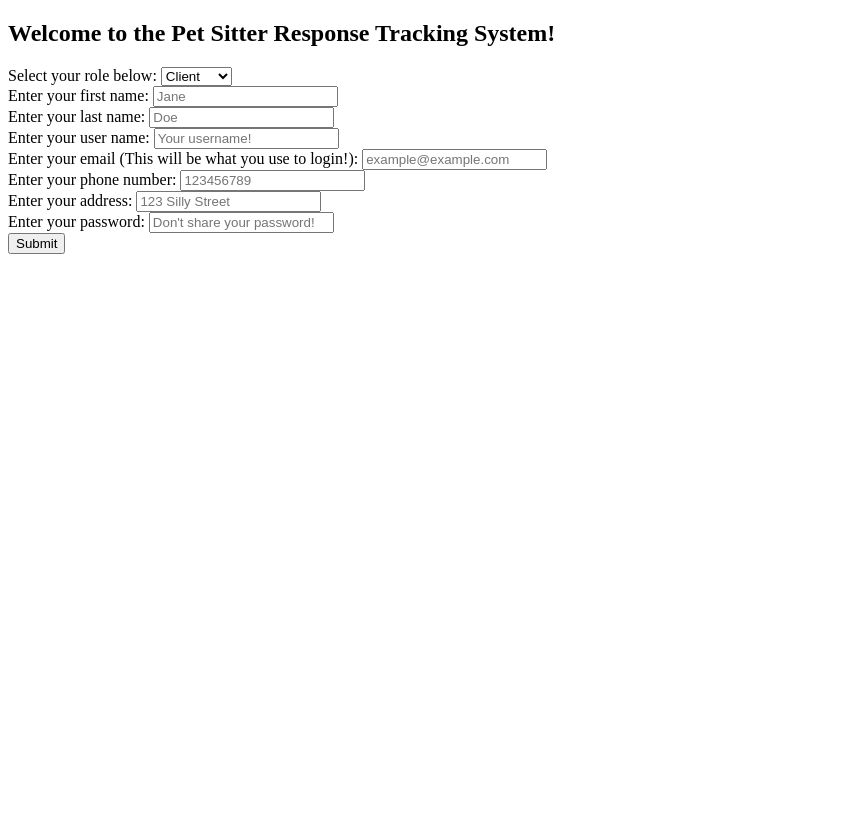
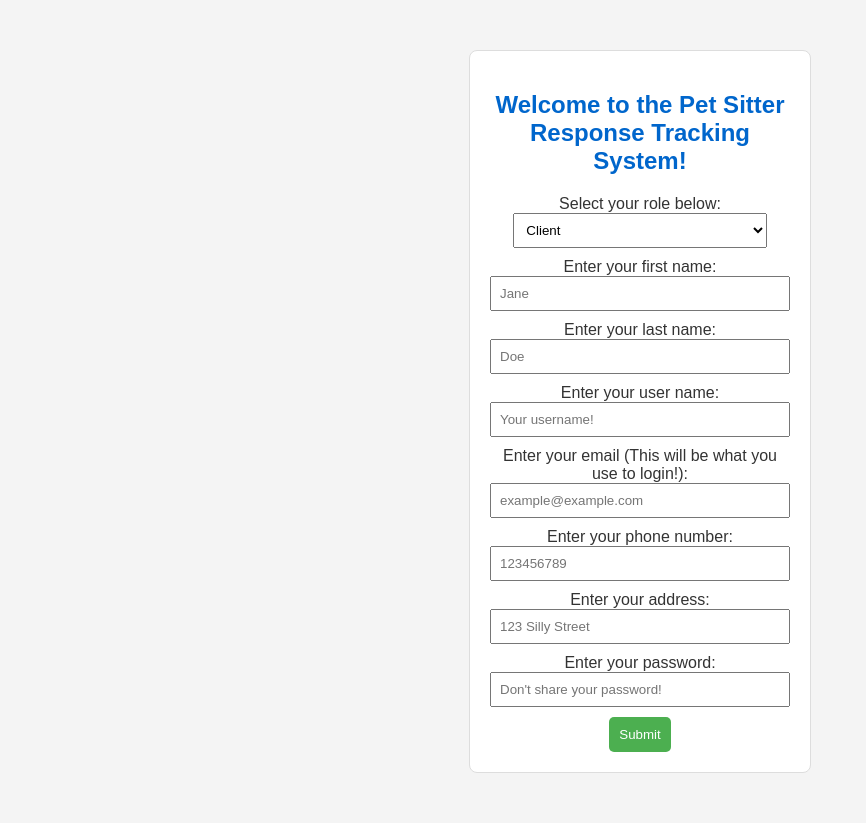
Before and after one commit to rparsa49/PSIRT, a PHP site: page /registration.html in a window 1280 px wide. Shown: the whole page, without its empty margins (0-866 px from the left). Before the commit the page ends 254 px from the top, so only its background shows below. Run offline with PHP 8.4, Linux system fonts and the light colour scheme.

Commit message:
fixes for php, added styling

```diff
--- a/registration.html
+++ b/registration.html
@@ -1,19 +1,76 @@
-<!-- this will be the registration page -->
 <!DOCTYPE html>
-<html>
+<html lang="en">
+
 <head>
-    <title>PSIRT</title>
+    <meta charset="UTF-8">
+    <meta name="viewport" content="width=device-width, initial-scale=1.0">
+    <title>PSIRT Registration</title>
+    <style>
+        body {
+            font-family: Arial, sans-serif;
+            background-color: #f4f4f4;
+            color: #333;
+            text-align: center;
+            margin: 50px;
+        }
+
+        h1 {
+            color: #0066cc;
+        }
+
+        #register {
+            background-color: #fff;
+            border: 1px solid #ddd;
+            border-radius: 8px;
+            padding: 20px;
+            width: 300px;
+            margin: 0 auto;
+        }
+
+        form {
+            display: flex;
+            flex-direction: column;
+            align-items: center;
+        }
+
+        label {
+            margin-bottom: 5px;
+        }
+
+        input,
+        select {
+            margin-bottom: 10px;
+            padding: 8px;
+            width: 100%;
+            box-sizing: border-box;
+        }
+
+        button {
+            background-color: #4caf50;
+            color: #fff;
+            padding: 10px;
+            border: none;
+            border-radius: 5px;
+            cursor: pointer;
+            width: 100%;
+        }
+
+        button:hover {
+            background-color: #45a049;
+        }
+    </style>
 </head>
+
 <body>
     <section id="register">
         <div>
             <div>
                 <div>
                     <h1>Welcome to the Pet Sitter Response Tracking System!</h1>
-            <form method = "post" action = "./registration.php">
+                    <form method="post" action="./registration.php">
                         <div>
-                <label for="role"> Select your role below: </label>
-                <select>
+                            <label for="role">Select your role below:</label>
+                            <select name="role">
                                 <option disabled value="">I am a...</option>
                                 <option value="client">Client</option>
                                 <option value="sitter">Sitter</option>
```
Also changed, not shown: other parts of registration.html (+13 -30 lines), registration.php (+49 -46 lines). Lines whose indentation alone changed are shown as unchanged.
